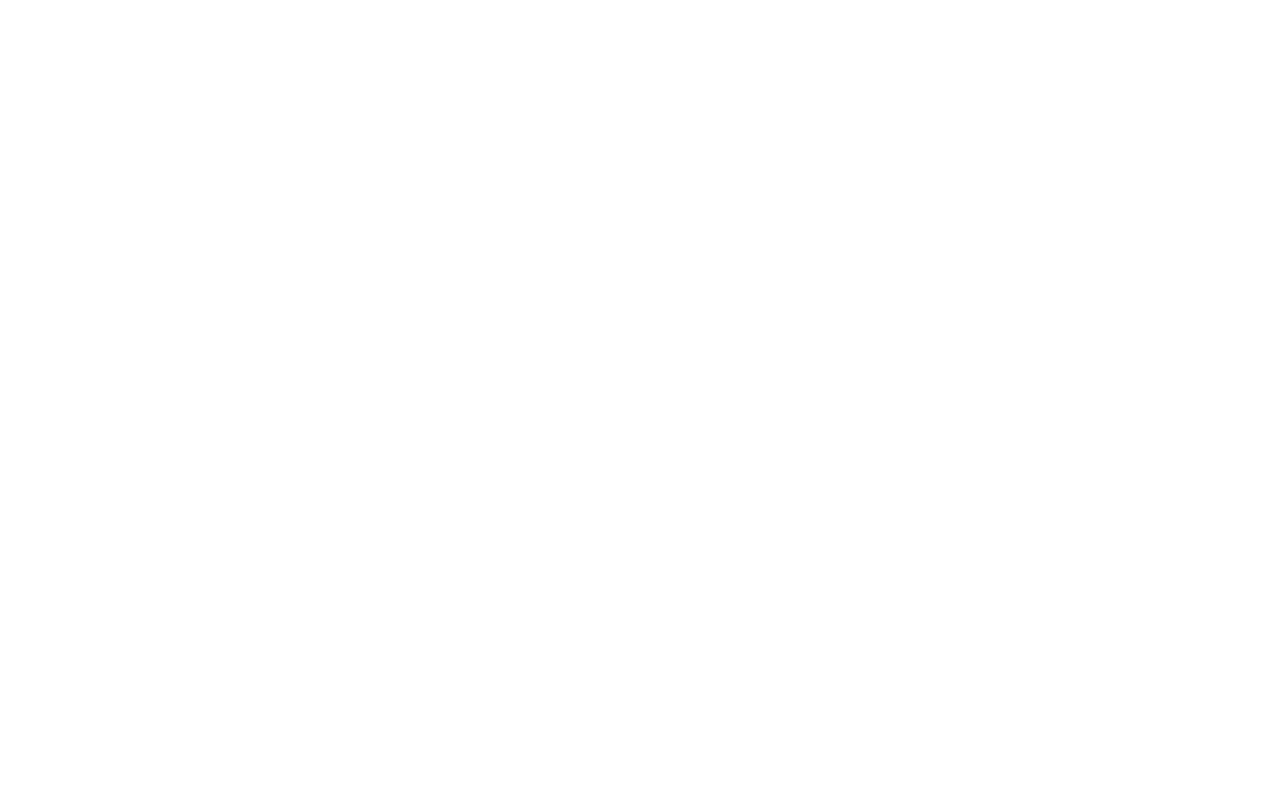
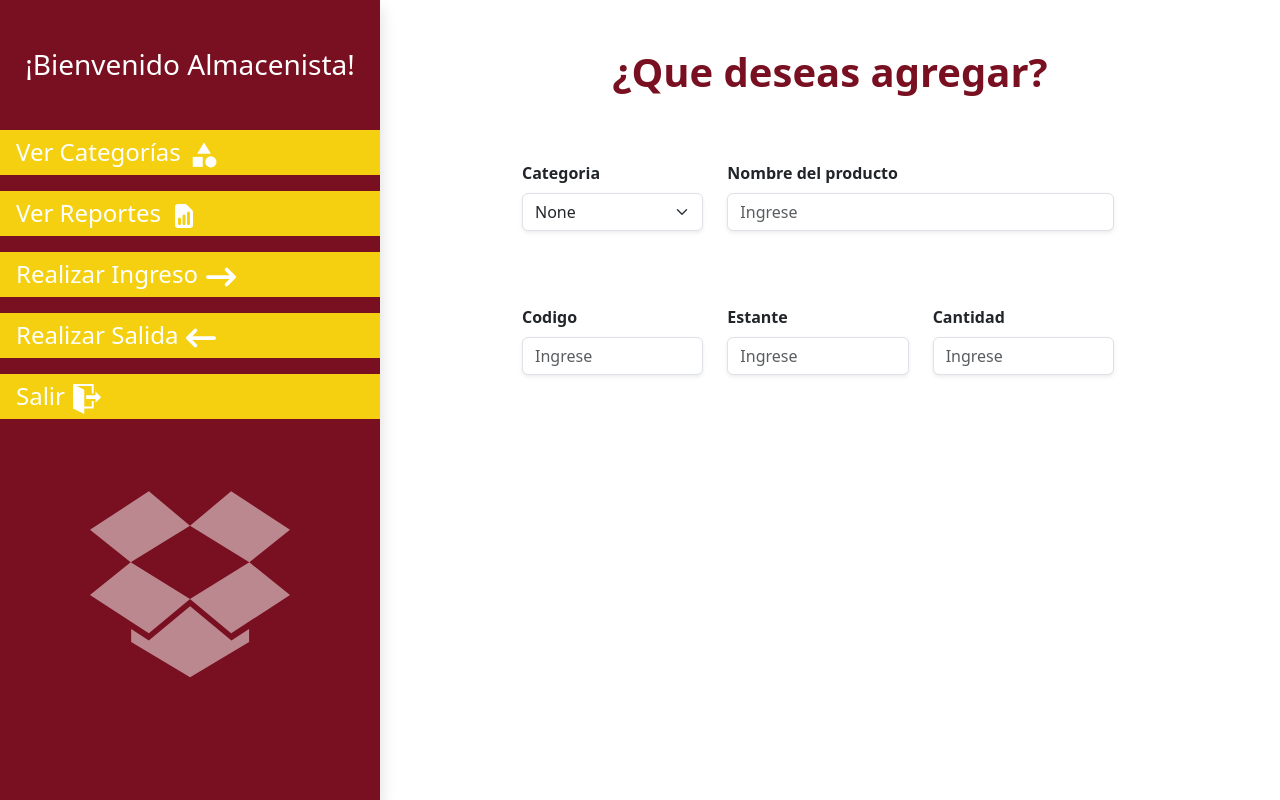
Before and after one commit to Anthonynino/TeneriaFront, a React (Vite) app: page /add-product in a window 1280 px wide. Before the commit this address had no page. Built offline with nearby package versions, Linux system fonts and the light colour scheme.

Commit message:
AddProduct Created

```diff
--- a/src/App.jsx
+++ b/src/App.jsx
@@ -2,6 +2,7 @@ import {BrowserRouter, Routes, Route} from 'react-router-dom'
 import LoginPage from './pages/LoginPage'
 import Homepage from './pages/Homepage'
 import './App.css'
+import ProductForm from './pages/ProductEntry'
 
 function App() {
   return (
@@ -10,6 +11,7 @@ function App() {
             <Routes>
               <Route path='/' element={<LoginPage/>} />
               <Route path='/homepage' element={<Homepage/>} />
+              <Route path='/add-product' element={<ProductForm/>} />
             </Routes>
       </BrowserRouter>
     </>
--- /dev/null
+++ b/src/pages/ProductEntry.jsx
@@ -0,0 +1,69 @@
+import { menuOption } from "../json/AllObjects";
+import { Link } from "react-router-dom";
+import { GrDropbox } from "react-icons/gr";
+
+const ProductForm = () => {
+    return (
+        <>
+      <div className="vh-100 d-flex">
+        <div
+          className="shadow menu">
+          <h3 className="text-white text-center pt-5 mb-5">
+            ¡Bienvenido Almacenista!
+          </h3>
+          <ul className="list-group list-group-flush">
+            {menuOption.map((opt) => (
+            <Link
+              to={opt.link}
+              className="position-relative list-group-item fw-bold mb-3 text-white"
+              style={{ background: "#F4D010", border: "0"}}
+            >
+              <h4 className="d-inline">{opt.title}</h4>
+            {opt.icon}
+            </Link>
+          ))}
+          </ul>
+          <div className="text-white text-center mt-5">
+            <GrDropbox style={{ opacity: "0.5" }} size={200} />
+          </div>
+        </div>
+        <div className="w-50 row mt-5 h-50 mx-auto ">
+        <h1 className="text-center fw-bold" style={{ color: "#791021" }}>
+            ¿Que deseas agregar?
+          </h1>
+          <div className="row">
+            <div className="mb-3 h-50 col-4">
+                <label  className=" fw-semibold form-label">Categoria</label>
+                <select className="shadow-sm form-select" aria-label="Categoria">
+                    <option selected>None</option>
+                    <option value="1">Electricidad</option>
+                    <option value="2">Metalurgica</option>
+                    <option value="3">S.Laboral</option>
+                </select>
+            </div>
+            <div className="mb-3 col-8">
+                <label  className="fw-semibold form-label">Nombre del producto</label>
+                <input type="text" className="shadow-sm form-control" id="exampleFormControlInput1" placeholder="Ingrese"/>
+            </div>
+          </div>
+          <div className="row">
+                <div className="mb-3 col-4">
+                    <label  className="fw-semibold form-label">Codigo</label>
+                    <input type="text" className="shadow-sm form-control" id="exampleFormControlInput1" placeholder="Ingrese"/>
+                </div>
+                <div className="mb-3 col-4">
+                    <label  className="fw-semibold form-label">Estante</label>
+                    <input type="text" className="shadow-sm form-control" id="exampleFormControlInput1" placeholder="Ingrese"/>
+                </div>
+                <div className="mb-3 col-4">
+                    <label  className="fw-semibold form-label">Cantidad</label>
+                    <input type="text" className="shadow-sm form-control" id="exampleFormControlInput1" placeholder="Ingrese"/>
+                </div>
+          </div>
+        </div>
+      </div>
+    </>
+     );
+}
+
+export default ProductForm;
```
